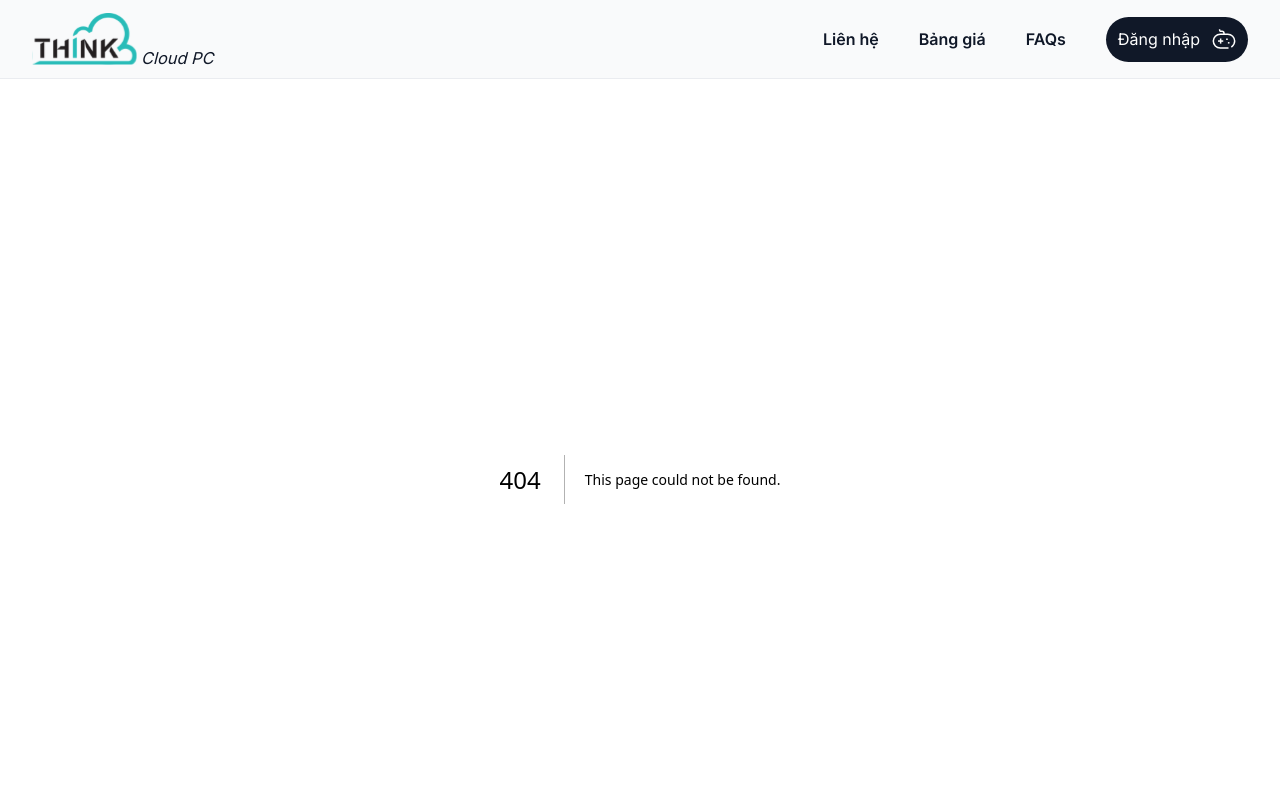
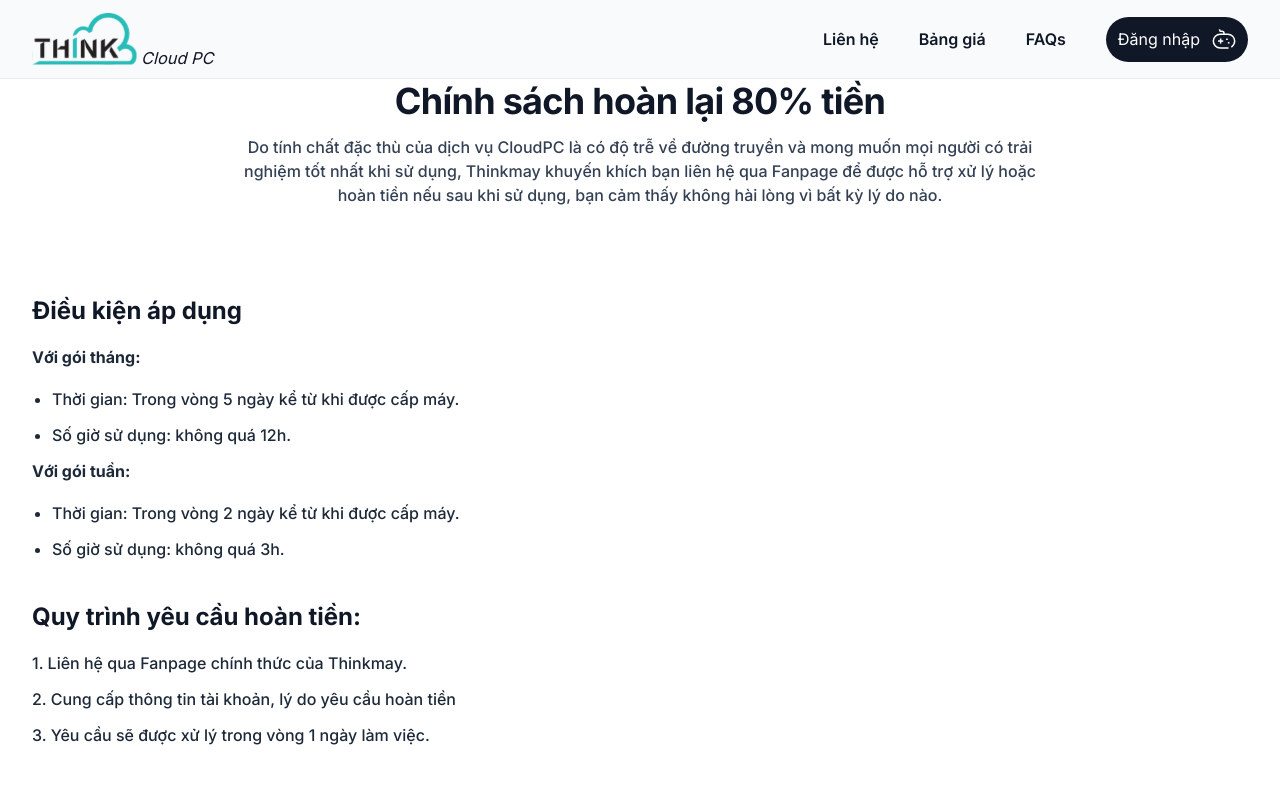
Before and after one commit to thinkonmay/lass-landing-page, a Next.js app: page /warranty-policy in a window 1280 px wide. Before the commit this address had no page. Shown: the top 790 px of the page. Built offline with nearby package versions, Linux system fonts and the light colour scheme.

Commit message:
refund page

```diff
--- /dev/null
+++ b/src/app/warranty-policy/page.tsx
@@ -0,0 +1,9 @@
+import Warranty from "../../components/warranty/warranty";
+
+function RefundPage() {
+	return (
+		<Warranty></Warranty>
+	);
+}
+
+export default RefundPage;
```
